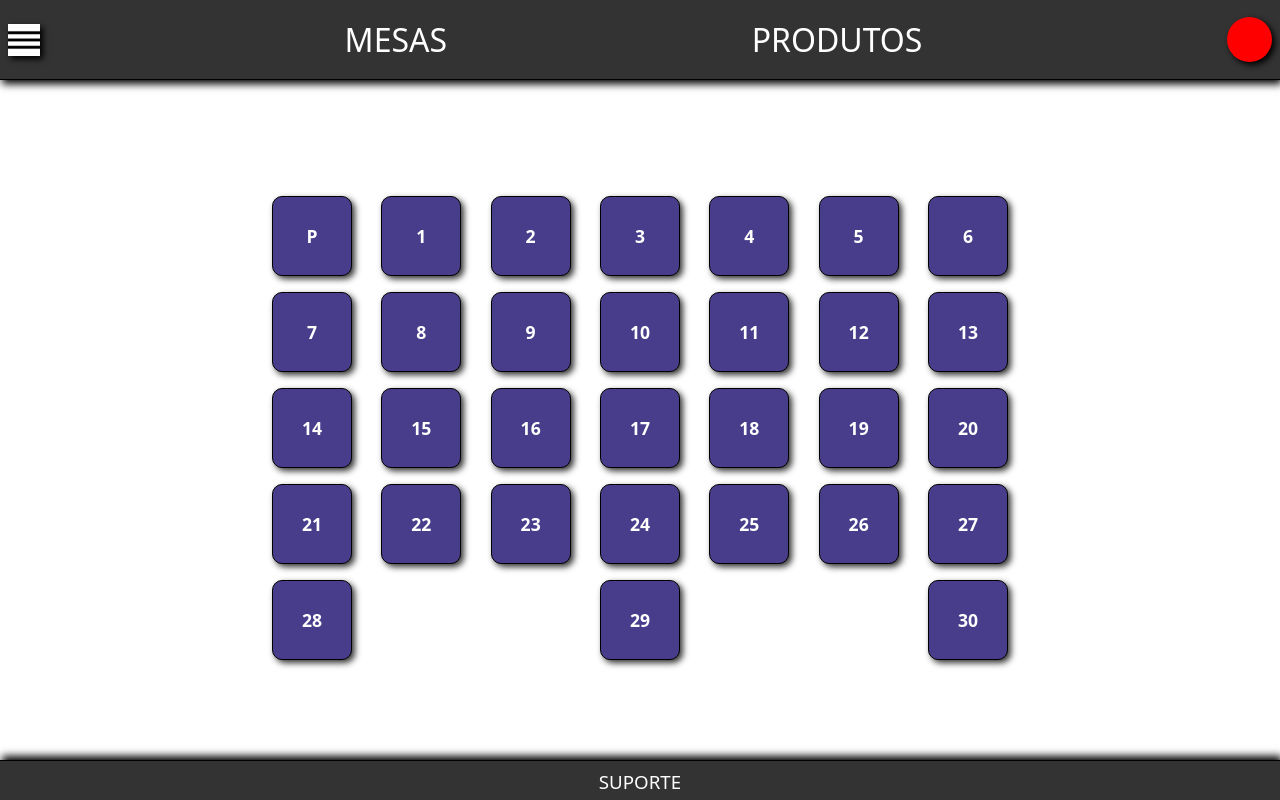
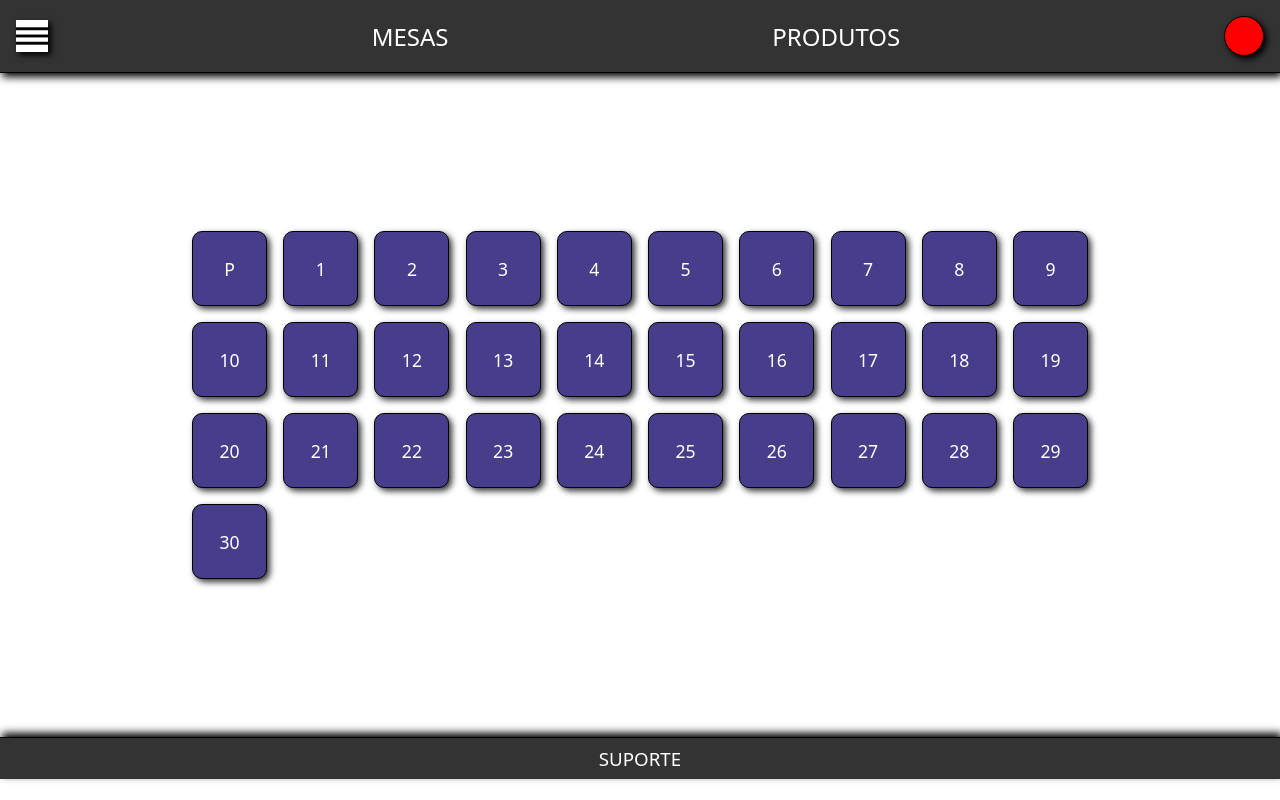
Before and after one commit to AndrewHGomes/comanda, a React (Vite) app: page / in a window 1280 px wide. Built offline with nearby package versions, Linux system fonts and the light colour scheme.

Commit message:
Atualizações no estilo

```diff
--- a/src/components/Footer/Footer.module.css
+++ b/src/components/Footer/Footer.module.css
@@ -1,6 +1,5 @@
 .footer {
   width: 100%;
-  height: 5vh;
   padding: 0.5em;
   background-color: #333;
   color: #fff;
--- a/src/components/Header/Header.module.css
+++ b/src/components/Header/Header.module.css
@@ -1,9 +1,7 @@
 .header {
   width: 100%;
-  height: 10vh;
-  padding: 0.5em;
+  padding: 1em;
   background-color: #333;
-
   border-bottom: 1px solid #000;
   display: flex;
   align-items: center;
@@ -20,20 +18,21 @@
   text-decoration: none;
 }
 
-.header a h1 {
+.header a h2 {
   color: #fff;
   font-weight: normal;
 }
 
-.header h1:hover {
+.header h2:hover {
   text-shadow: 3px 3px 3px #000;
   color: #eee;
 }
 
 .header div {
-  height: 45px;
-  width: 45px;
+  height: 40px;
+  width: 40px;
   background-color: #f00;
+  border: 1px solid #000;
   border-radius: 100%;
   box-shadow: 3px 3px 6px #000;
 }
--- a/src/components/Header/index.jsx
+++ b/src/components/Header/index.jsx
@@ -1,20 +1,15 @@
 import { Link } from "react-router-dom";
 import titulo from "./Header.module.css";
-// import { useState } from "react";
 
 const Header = () => {
-  // const [caminho, setCaminho] = useState("/");
-
-  // const trocarCaminho = () => {};
-
   return (
     <header className={titulo.header}>
       <img src="/toggle.png" alt="menu" />
       <Link to="/">
-        <h1>MESAS</h1>
+        <h2>MESAS</h2>
       </Link>
       <Link to="/produtos">
-        <h1>PRODUTOS</h1>
+        <h2>PRODUTOS</h2>
       </Link>
       <div></div>
     </header>
--- a/src/components/Mesas/Mesas.module.css
+++ b/src/components/Mesas/Mesas.module.css
@@ -1,8 +1,7 @@
 .mesa {
-  height: 80px;
-  width: 80px;
+  height: 75px;
+  width: 75px;
   font-size: 1.1em;
-  font-weight: bold;
   background-color: #483d8b;
   color: #fff;
   display: flex;
@@ -16,5 +15,5 @@
 
 .mesa:hover {
   box-shadow: 3px 3px 6px #000;
-  transform: scale(1.05);
+  transform: scale(1.01);
 }
--- a/src/components/Produto/Produto.module.css
+++ b/src/components/Produto/Produto.module.css
@@ -1,9 +1,8 @@
 .content {
-  padding: 1em;
+  width: 40%;
+  padding: 0.5em;
   background-color: #333;
   color: #fff;
-  width: 40%;
-  height: 10vh;
   border: 1px solid #000;
   border-radius: 5px;
   box-shadow: 3px 3px 6px #000;
@@ -11,7 +10,6 @@
   display: flex;
   flex-direction: column;
   align-items: center;
-  justify-content: space-between;
 }
 
 .content:hover {
@@ -20,9 +18,5 @@
 }
 
 .content img {
-  width: 30px;
+  width: 20px;
 }
-
-.content div {
-  font-size: 1.1em;
-}
--- a/src/pages/Dashboard/Dashboard.module.css
+++ b/src/pages/Dashboard/Dashboard.module.css
@@ -1,7 +1,5 @@
 .container {
-  width: 60%;
-  height: 60vh;
-  padding: 1em;
+  width: 70%;
   display: flex;
   justify-content: space-between;
   gap: 1em;
--- a/src/pages/Home/Home.module.css
+++ b/src/pages/Home/Home.module.css
@@ -1,6 +1,6 @@
 .main {
   width: 100%;
-  height: 85vh;
+  height: 83vh;
   display: flex;
   align-items: center;
   justify-content: center;
--- a/src/pages/Produtos/Produtos.module.css
+++ b/src/pages/Produtos/Produtos.module.css
@@ -1,9 +1,8 @@
 .container {
   width: 100%;
-  height: 85vh;
-  padding: 2em;
   display: flex;
   justify-content: space-evenly;
   align-items: center;
   flex-wrap: wrap;
+  gap: 0.5em;
 }
--- a/src/pages/Produtos/index.jsx
+++ b/src/pages/Produtos/index.jsx
@@ -91,11 +91,13 @@ const todosProdutos = [
 
 const Produtos = () => {
   return (
-    <section className={produtos.container}>
-      {todosProdutos.map(({ id, img, nome }) => (
-        <Produto key={id} imgProduto={img} nomeProduto={nome} />
-      ))}
-    </section>
+    <>
+      <section className={produtos.container}>
+        {todosProdutos.map(({ id, img, nome }) => (
+          <Produto key={id} imgProduto={img} nomeProduto={nome} />
+        ))}
+      </section>
+    </>
   );
 };
 
--- a/src/styles/global.css
+++ b/src/styles/global.css
@@ -4,3 +4,8 @@
   box-sizing: border-box;
   font-family: system-ui, sans-serif;
 }
+
+body {
+  width: 100%;
+  height: 100vh;
+}
```
